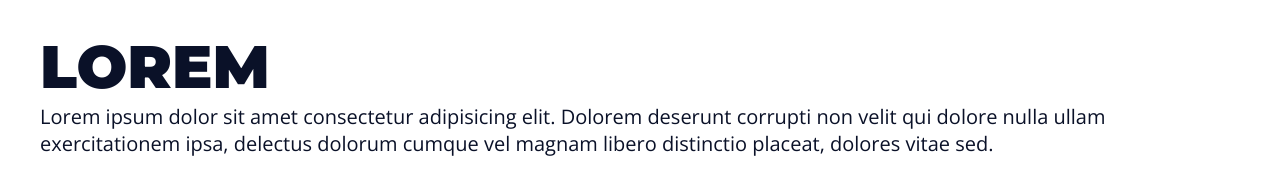
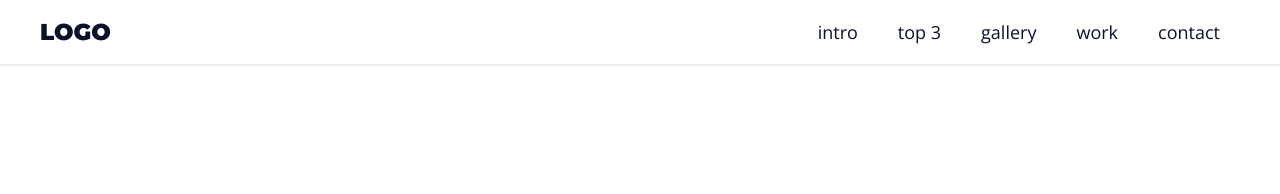
Before and after one commit to PaivaJudson/Landing-Page, a plain HTML site: page index.html in a window 1280 px wide. Drawn offline with nearby package versions, Linux system fonts and the light colour scheme.

Commit message:
estruturando o menu

```diff
--- a/assets/css/style.css
+++ b/assets/css/style.css
@@ -1,6 +1,7 @@
 :root {
     --primary-color: #0A1128;
     --white-color: #fff;
+    --light-gray-color: #EEE;
     --gap: 3rem;
 }
 
@@ -53,6 +54,10 @@ h6 {
     font-size: 3.5rem;
 }
 
+a {
+    text-decoration: none;
+}
+
 .main-bg {
     background-image: url('../img/main-bg.svg');
     background-size: cover;
@@ -69,3 +74,63 @@ h6 {
 .section {
     min-height: 100vh;
 }
+
+.menu {
+    background-color: var(--white-color);
+    position: fixed;
+    top: 0;
+    left: 0;
+    right: 0;
+    width: 100%;
+    border-bottom: 2px solid var(--light-gray-color);
+}
+
+.menu-content {
+    display: flex;
+    justify-content: space-between;
+    align-items: center;
+    padding-top: 0;
+    padding-bottom: 0;
+}
+
+.menu h1 {
+    font-size: 2.3rem;
+    color: var(--primary-color);
+}
+
+.menu h1 a {
+    color: inherit;
+}
+
+.menu ul {
+    list-style: none;
+    display: flex;
+}
+
+.menu ul li a {
+    display: block;
+    padding: 2rem;
+    font-size: 1.8rem;
+    color: var(--primary-color);
+    position: relative;
+}
+
+.menu ul li a::after {
+    content: '';
+    position: absolute;
+    bottom: 1rem;
+    left: 50%;
+    width: 0;
+    height: 0.2rem;
+    background-color: crimson;
+    transition: all 300ms ease-in-out;
+}
+
+.menu ul li a:hover::after {
+    width: 50%;
+    left: 25%;
+}
+
+.x {
+    border: 1px solid red;
+}
--- a/index.html
+++ b/index.html
@@ -14,12 +14,33 @@
 
 <body>
 
-    <section>
-        <div class="main-content">
-            <h1>Lorem </h1>
-            <p>Lorem ipsum dolor sit amet consectetur adipisicing elit. Dolorem deserunt corrupti non velit qui dolore nulla ullam exercitationem ipsa, delectus dolorum cumque vel magnam libero distinctio placeat, dolores vitae sed.</p>
-        </div>
-    </section>
+    <aside class="menu">
+        <section class="main-content menu-content">
+            <h1><a href="index.html">LOGO</a></h1>
+            <nav>
+                <ul>
+                    <li>
+                        <a href="#">intro</a>
+                    </li>
+                    <li>
+                        <a href="#">top 3</a>
+                    </li>
+                    <li>
+                        <a href="#">gallery</a>
+                    </li>
+                    <li>
+                        <a href="#">work</a>
+                    </li>
+                    <li>
+                        <a href="#">contact</a>
+                    </li>
+                </ul>
+            </nav>
+        </section>
+    </aside>
+
+    <section class="section"></section>
+    <section class="section"></section>
 
 </body>
 
```
